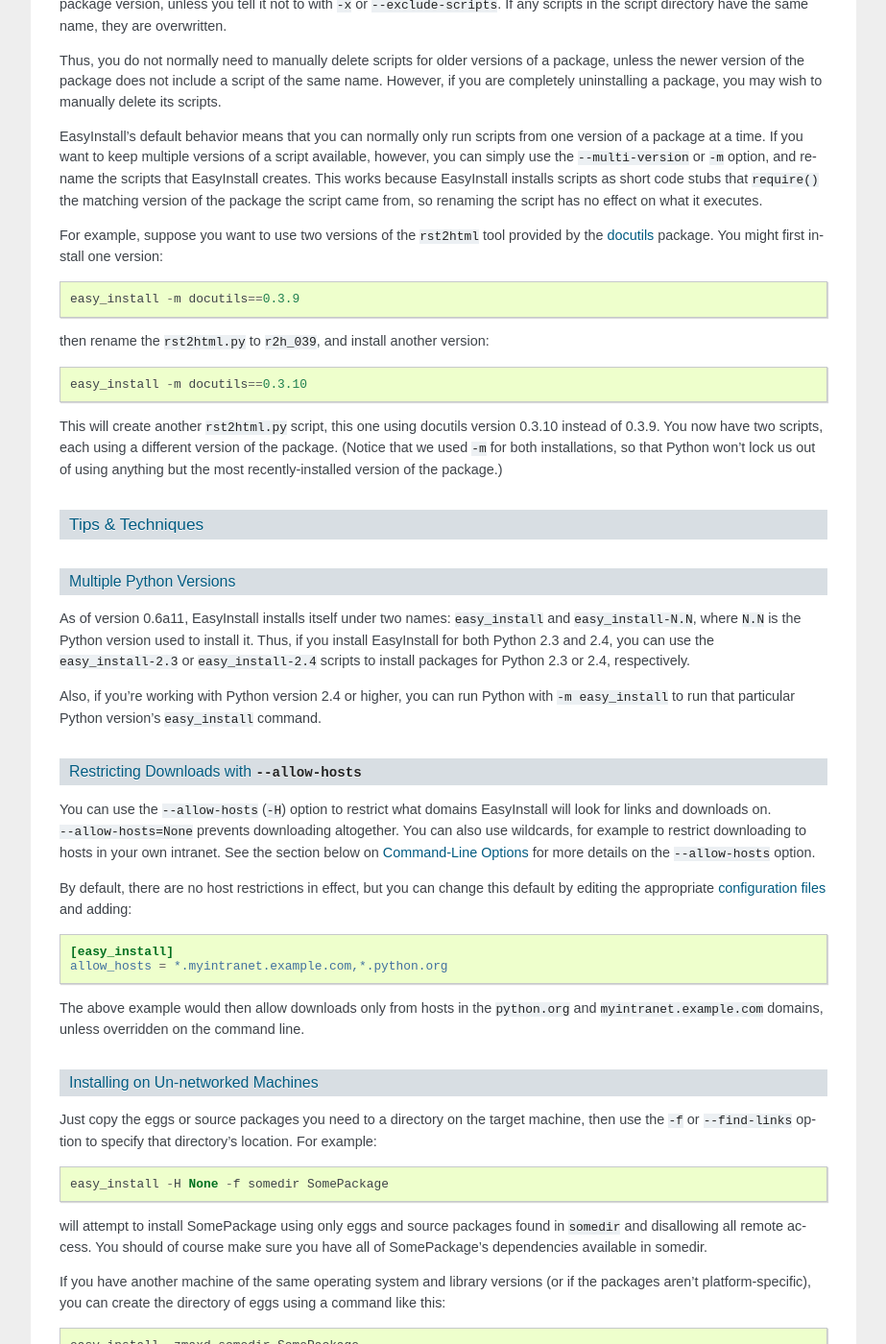
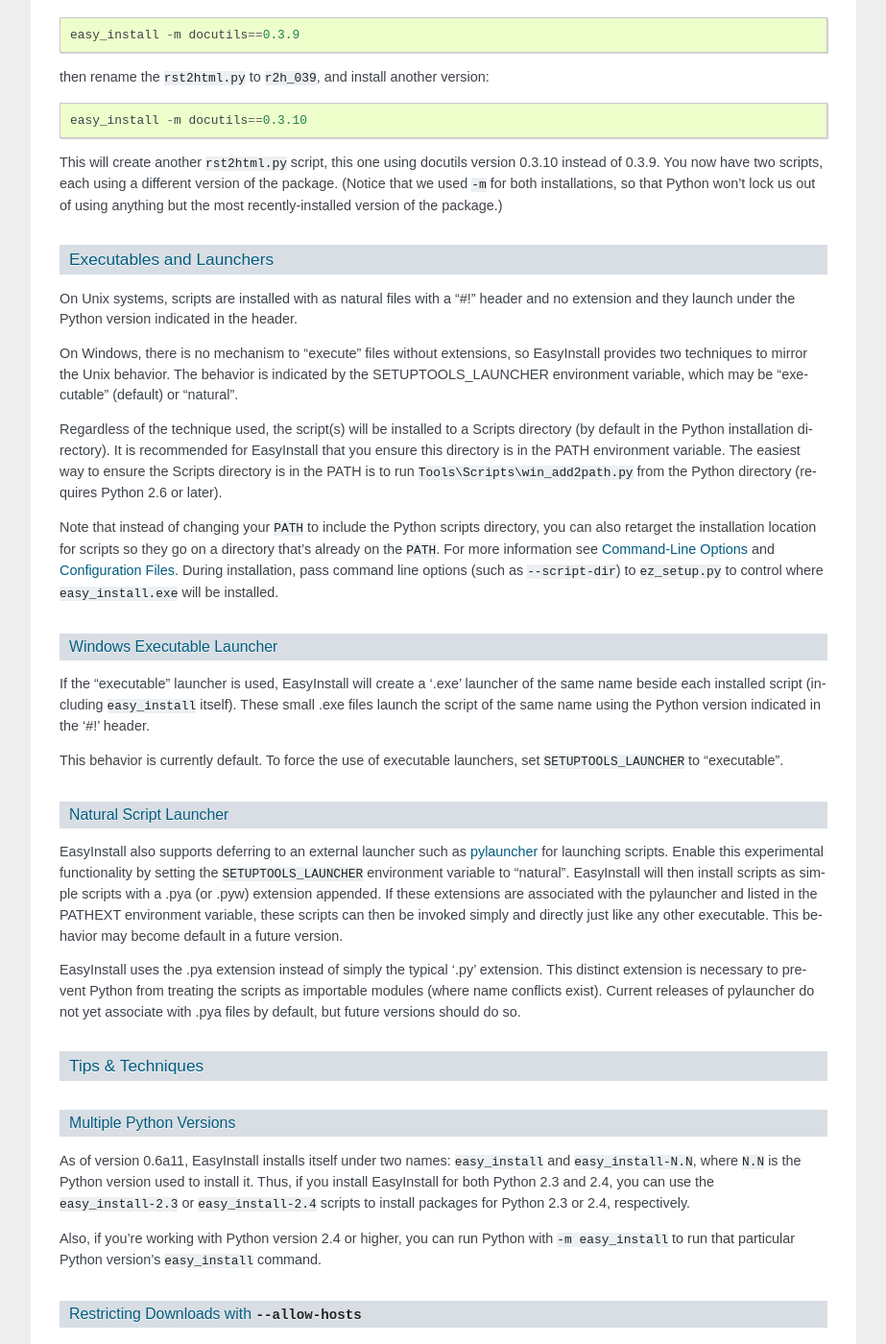
Before and after one commit to Distrotech/setuptools, a Sphinx documentation site: the page built from docs/easy_install.txt, in a window 1280 px wide and 1400 px high, scrolled down 5181 px. Shown: the whole window at 96% size, without its empty margins (198-1121 px from the left). Built offline with Sphinx 7.4.7, drawn with Linux system fonts in a browser that asks for light colours; the version number is read from the project's files by our own code; some of the changed text lies outside the part shown.

Commit message:
Reorganized the documentation to cover the different launcher techniques.

```diff
--- a/docs/easy_install.txt
+++ b/docs/easy_install.txt
@@ -76,36 +76,10 @@ section on `Custom Installation Locations`_ for more details.
 Windows Notes
 ~~~~~~~~~~~~~
 
-On Windows, an ``easy_install.exe`` launcher will also be installed, so that
-you can just type ``easy_install`` as long as it's on your ``PATH``.  If typing
-``easy_install`` at the command prompt doesn't work, check to make sure your
-``PATH`` includes the appropriate ``C:\\Python2X\\Scripts`` directory.  On
-most current versions of Windows, you can change the ``PATH`` by right-clicking
-"My Computer", choosing "Properties" and selecting the "Advanced" tab, then
-clicking the "Environment Variables" button.  ``PATH`` will be in the "System
-Variables" section, and you will need to exit and restart your command shell
-(command.com, cmd.exe, bash, or other) for the change to take effect.  Be sure
-to add a ``;`` after the last item on ``PATH`` before adding the scripts
-directory to it.
-
-Note that instead of changing your ``PATH`` to include the Python scripts
-directory, you can also retarget the installation location for scripts so they
-go on a directory that's already on the ``PATH``.  For more information see the
-sections below on `Command-Line Options`_ and `Configuration Files`_.  You
-can pass command line options (such as ``--script-dir``) to
-``ez_setup.py`` to control where ``easy_install.exe`` will be installed.
-
-Setuptools also supports deferring to an external launcher such as
-`pylauncher <https://bitbucket.org/pypa/pylauncher>`_ for launching scripts.
-Enable this experimental functionality by setting the
-``SETUPTOOLS_LAUNCHER`` environment variable to "natural". Setuptools will
-then not
-install its own launcher executable, but will install scripts as simple
-scripts with a .pya (or .pyw) extension appended. If these extensions are
-associated with the pylauncher and listed in the PATHEXT environment variable,
-these scripts can then be invoked simply and directly just like any other
-executable. This behavior may become default in a future version. To force
-the use of executable launchers, set ``SETUPTOOLS_LAUNCHER`` to "executable".
+Installing setuptools will provide an ``easy_install`` command according to
+the techniques described in `Executables and Launchers`_. If the
+``easy_install`` command is not available after installation, that section
+provides details on how to configure Windows to make the commands available.
 
 
 Downloading and Installing a Package
@@ -314,6 +288,64 @@ different version of the package.  (Notice that we used ``-m`` for both
 installations, so that Python won't lock us out of using anything but the most
 recently-installed version of the package.)
 
+
+Executables and Launchers
+-------------------------
+
+On Unix systems, scripts are installed with as natural files with a "#!"
+header and no extension and they launch under the Python version indicated in
+the header.
+
+On Windows, there is no mechanism to "execute" files without extensions, so
+EasyInstall provides two techniques to mirror the Unix behavior. The behavior
+is indicated by the SETUPTOOLS_LAUNCHER environment variable, which may be
+"executable" (default) or "natural".
+
+Regardless of the technique used, the script(s) will be installed to a Scripts
+directory (by default in the Python installation directory). It is recommended
+for EasyInstall that you ensure this directory is in the PATH environment
+variable. The easiest way to ensure the Scripts directory is in the PATH is
+to run ``Tools\Scripts\win_add2path.py`` from the Python directory (requires
+Python 2.6 or later).
+
+Note that instead of changing your ``PATH`` to include the Python scripts
+directory, you can also retarget the installation location for scripts so they
+go on a directory that's already on the ``PATH``.  For more information see
+`Command-Line Options`_ and `Configuration Files`_.  During installation,
+pass command line options (such as ``--script-dir``) to
+``ez_setup.py`` to control where ``easy_install.exe`` will be installed.
+
+
+Windows Executable Launcher
+~~~~~~~~~~~~~~~~~~~~~~~~~~~
+
+If the "executable" launcher is used, EasyInstall will create a '.exe'
+launcher of the same name beside each installed script (including
+``easy_install`` itself). These small .exe files launch the script of the
+same name using the Python version indicated in the '#!' header.
+
+This behavior is currently default. To force
+the use of executable launchers, set ``SETUPTOOLS_LAUNCHER`` to "executable".
+
+Natural Script Launcher
+~~~~~~~~~~~~~~~~~~~~~~~
+
+EasyInstall also supports deferring to an external launcher such as
+`pylauncher <https://bitbucket.org/pypa/pylauncher>`_ for launching scripts.
+Enable this experimental functionality by setting the
+``SETUPTOOLS_LAUNCHER`` environment variable to "natural". EasyInstall will
+then install scripts as simple
+scripts with a .pya (or .pyw) extension appended. If these extensions are
+associated with the pylauncher and listed in the PATHEXT environment variable,
+these scripts can then be invoked simply and directly just like any other
+executable. This behavior may become default in a future version.
+
+EasyInstall uses the .pya extension instead of simply
+the typical '.py' extension. This distinct extension is necessary to prevent
+Python
+from treating the scripts as importable modules (where name conflicts exist).
+Current releases of pylauncher do not yet associate with .pya files by
+default, but future versions should do so.
 
 
 Tips & Techniques
```
